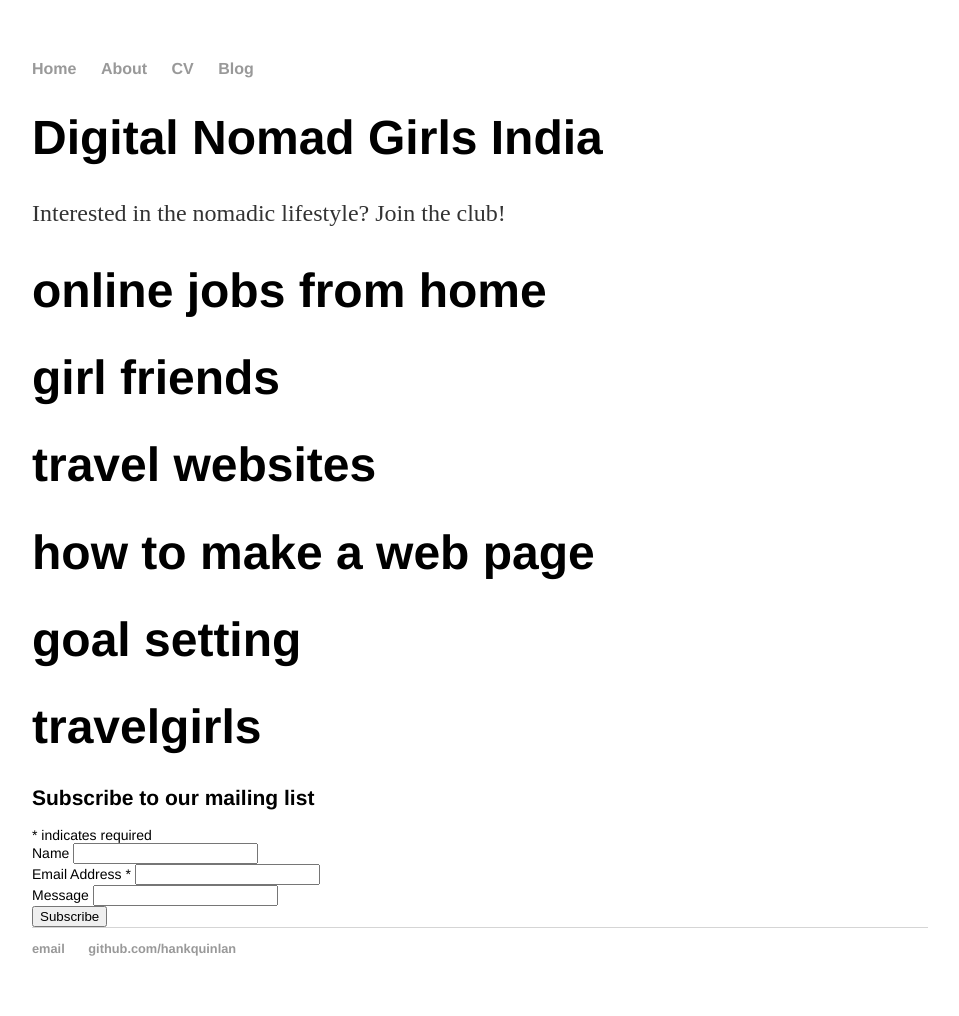
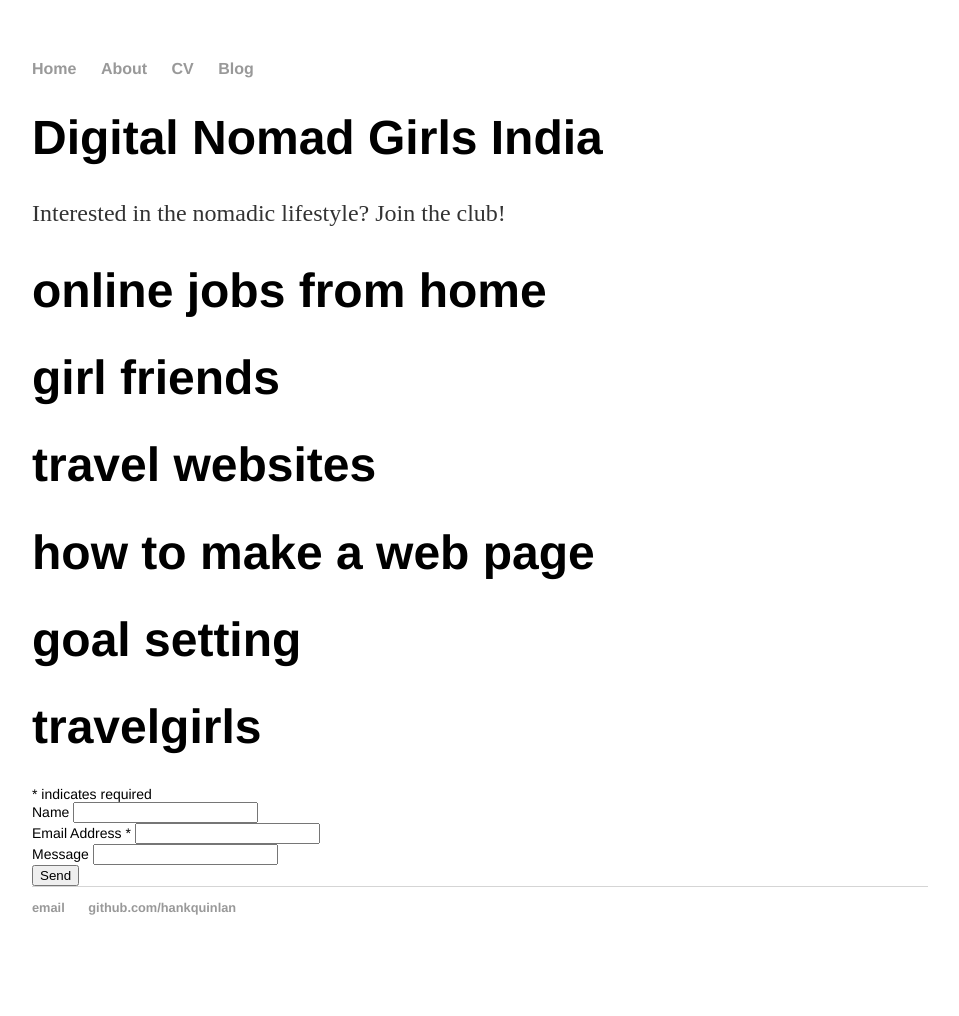
Before and after one commit to adititipnis/digitalnomadgirlsindia, a Jekyll site: the page built from index.html, in a window 1280 px wide. Shown: the whole page, without its empty margins (160-1119 px from the left). Built offline with Jekyll 4.4.1, drawn with Linux system fonts in a browser that asks for light colours; comment, search, counter and statistics services are not loaded; after the commit the page ends 975 px from its top, so only the background shows below that.

Commit message:
Update index.html

```diff
--- a/index.html
+++ b/index.html
@@ -29,7 +29,7 @@ title: Digital Nomad Girls India
 <div id="mc_embed_signup">
 <form action="https://digitalnomadgirlsindia.us18.list-manage.com/subscribe/post?u=86e3df9bd7139606831ab6c1d&amp;id=eb0956524e" method="post" id="mc-embedded-subscribe-form" name="mc-embedded-subscribe-form" class="validate" target="_blank" novalidate>
     <div id="mc_embed_signup_scroll">
-	<h2>Subscribe to our mailing list</h2>
+
 <div class="indicates-required"><span class="asterisk">*</span> indicates required</div>
 <div class="mc-field-group">
 	<label for="mce-MMERGE1">Name </label>
@@ -49,7 +49,7 @@ title: Digital Nomad Girls India
 		<div class="response" id="mce-success-response" style="display:none"></div>
 	</div>    <!-- real people should not fill this in and expect good things - do not remove this or risk form bot signups-->
     <div style="position: absolute; left: -5000px;" aria-hidden="true"><input type="text" name="b_86e3df9bd7139606831ab6c1d_eb0956524e" tabindex="-1" value=""></div>
-    <div class="clear"><input type="submit" value="Subscribe" name="subscribe" id="mc-embedded-subscribe" class="button"></div>
+    <div class="clear"><input type="submit" value="Send" name="subscribe" id="mc-embedded-subscribe" class="button"></div>
     </div>
 </form>
 </div>
```
